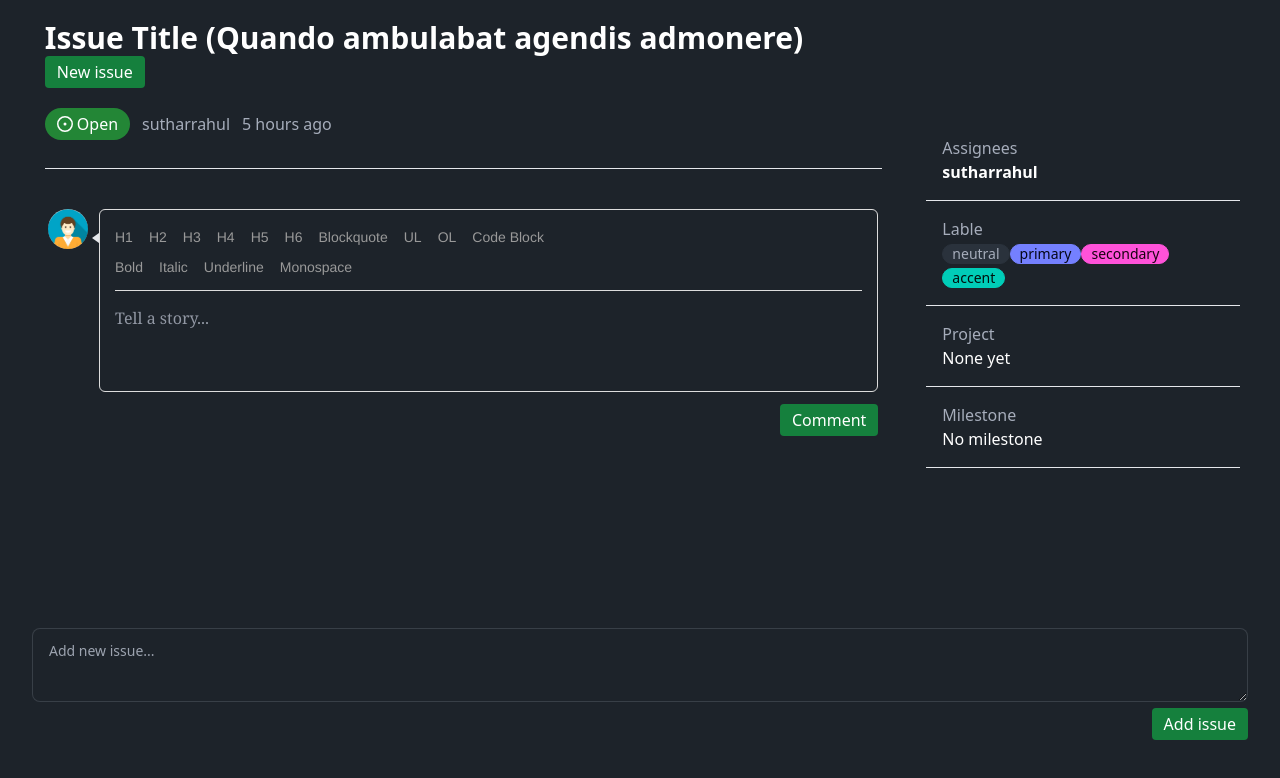
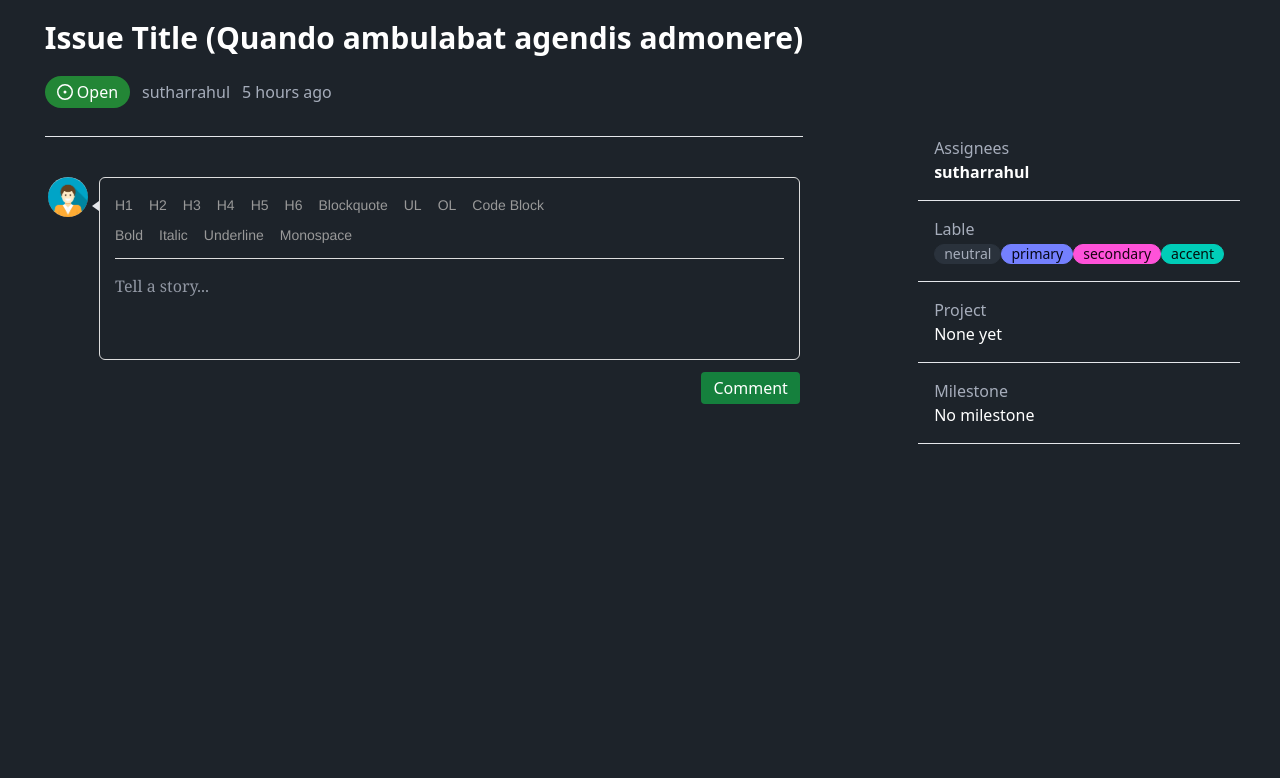
Before and after one commit to sutharrahul/git-issue-tracker, a React (Vite) app: page /issue in a window 1280 px wide. Shown: the top 778 px of the page. Built offline with nearby package versions, Linux system fonts and the light colour scheme.

Commit message:
extra button remove :tada:

```diff
--- a/src/App.jsx
+++ b/src/App.jsx
@@ -1,11 +1,9 @@
 import { Outlet } from "react-router-dom";
-import AddGitIssue from "./components/AddGitIssue";
 
 function App() {
   return (
     <>
       <Outlet />
-      <AddGitIssue />
     </>
   );
 }
--- a/src/HomePage.jsx
+++ b/src/HomePage.jsx
@@ -1,5 +1,6 @@
 import React from "react";
 import { IssueItem, Navbar, Searchbar } from "./components";
+import AddGitIssue from "./components/AddGitIssue";
 
 function HomePage() {
   return (
@@ -7,6 +8,7 @@ function HomePage() {
       <Searchbar />
       <Navbar />
       <IssueItem />
+      <AddGitIssue />
     </>
   );
 }
--- a/src/components/HeaderDetailPage.jsx
+++ b/src/components/HeaderDetailPage.jsx
@@ -14,9 +14,6 @@ function HeaderDetailPage({ commentGitIssues }) {
           <h1 className="text-white md:text-3xl font-semibold">
             Issue Title (Quando ambulabat agendis admonere)
           </h1>
-          <button className="px-3 py-1 mt-5 sm:mt-0 bg-green-700 text-white rounded">
-            New issue
-          </button>
         </div>
         <div className="flex items-center gap-3">
           <span className="">
```
